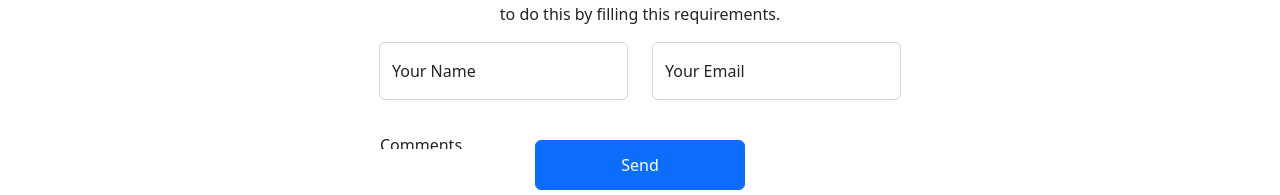
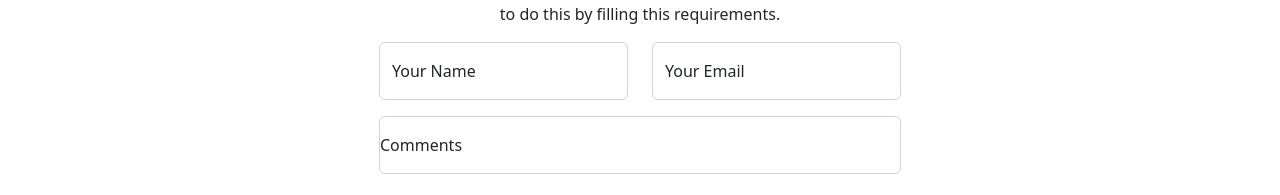
Before and after one commit to IT-Center-ZANGIOTA/Portfolio-Ismoiljonov_Ibrohim, a website: page index.html in a window 1280 px wide. Shown: the part 2472-2667 px from the top of the page. Drawn offline with nearby package versions, Linux system fonts and the light colour scheme.

Commit message:
Update index.html

```diff
--- a/index.html
+++ b/index.html
@@ -281,6 +281,7 @@
                         </div>
                         <!-- <div class="row"> -->
                         <div class="form-floating">
+                             <input type="comments" class="form-control" id="floatingInput" placeholder="Comments">
                             <label for="floatingTextarea2">Comments</label>
                         </div>
                         <!-- </div> -->
```
